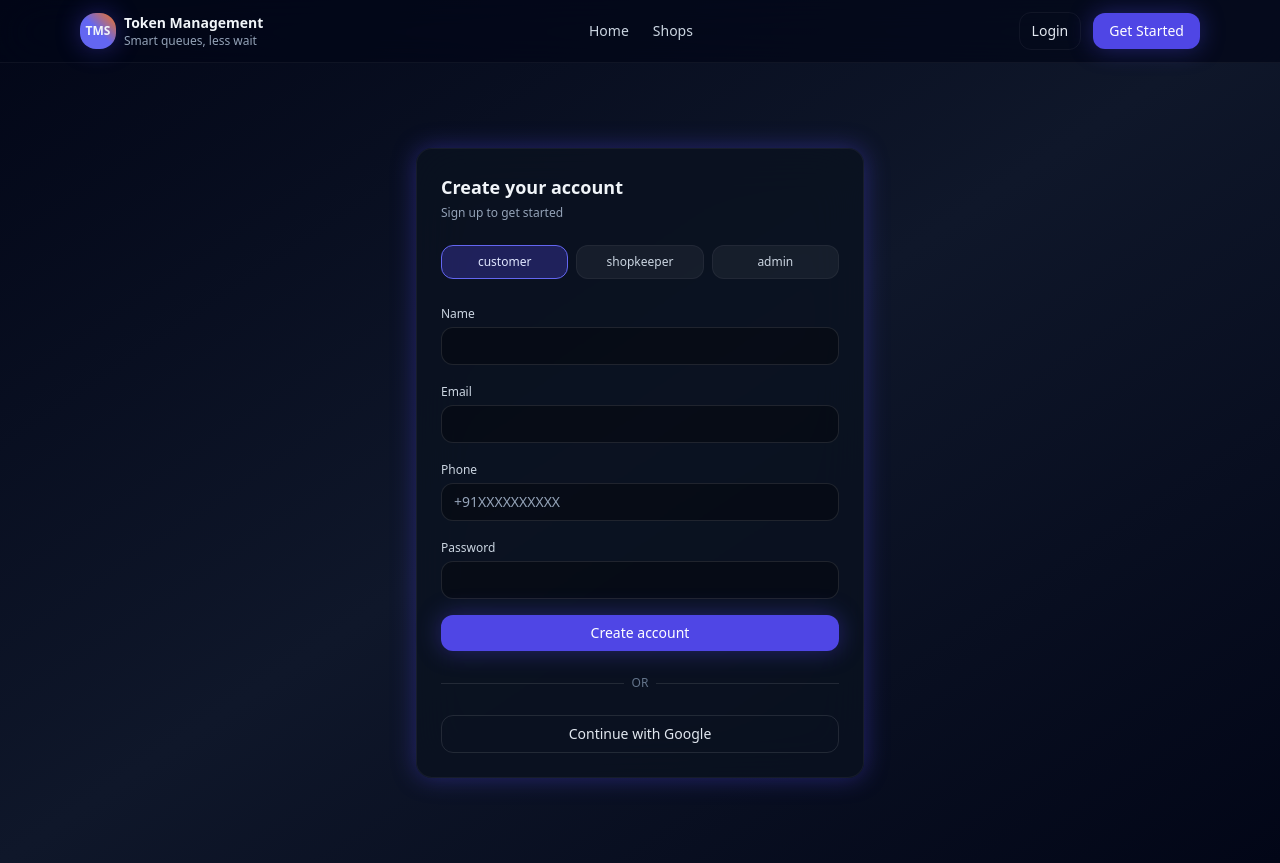
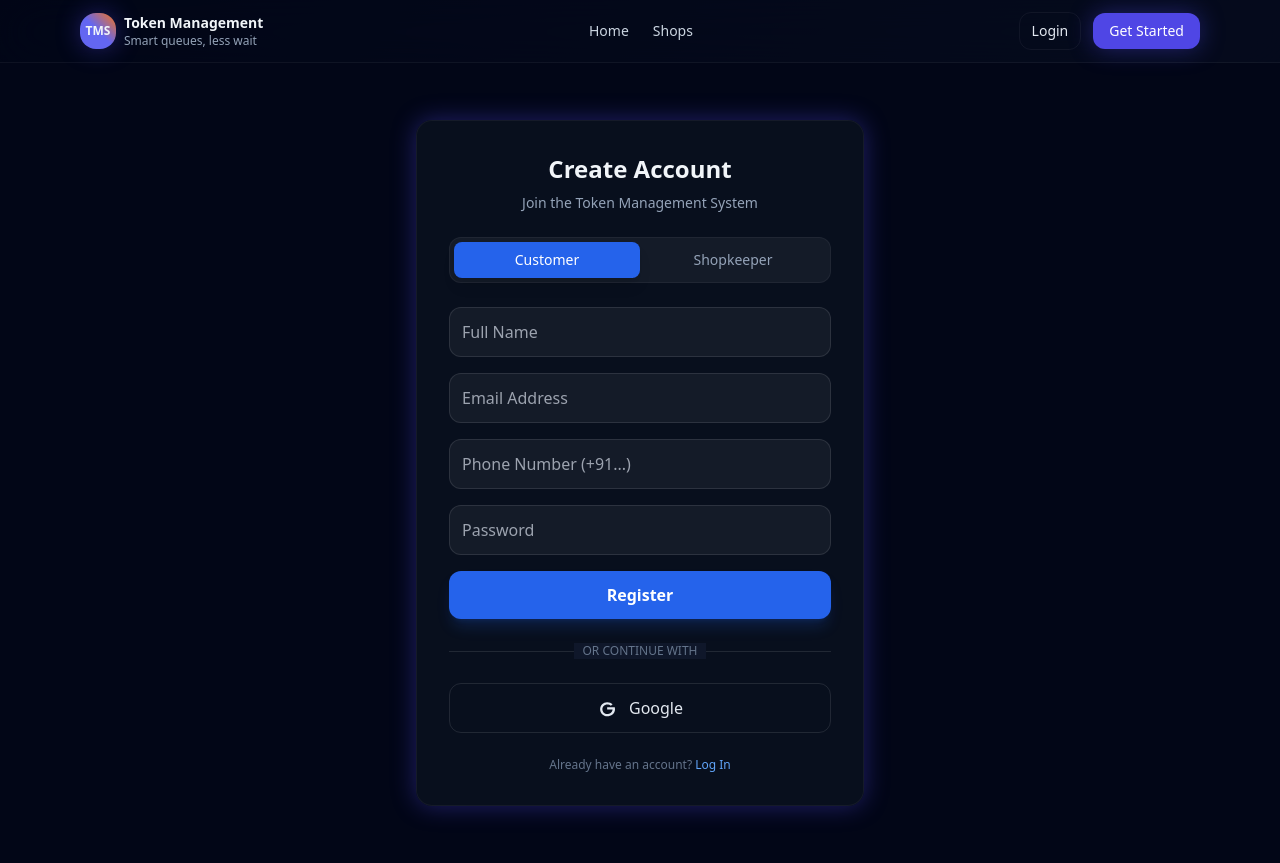
Before and after one commit to umangjajal/token_management_system, a React (Vite) app in the folder web/: page /register in a window 1280 px wide. Built offline with nearby package versions, Linux system fonts and the light colour scheme; no server answers.

Commit message:
Fix CORS configuration

```diff
--- a/web/src/api.js
+++ b/web/src/api.js
@@ -1,8 +1,9 @@
-// src/services/api.js
 import axios from "axios";
 
 const api = axios.create({
+  // Prioritizes the production URL from your environment variables
   baseURL: import.meta.env.VITE_API_URL || "http://localhost:5000/api",
+  withCredentials: true,
   timeout: 15000,
   headers: {
     "Content-Type": "application/json"
@@ -14,7 +15,8 @@ const api = axios.create({
 ============================ */
 api.interceptors.request.use(
   (config) => {
-    const token = localStorage.getItem("token");
+    // Synchronized with localStorage key used in Auth.jsx and useAuth.js
+    const token = localStorage.getItem("tms_token");
 
     if (token) {
       config.headers.Authorization = `Bearer ${token}`;
@@ -31,17 +33,27 @@ api.interceptors.request.use(
 api.interceptors.response.use(
   (response) => response,
   (error) => {
+    // Handle cases where the server is down or CORS blocks the request
     if (!error.response) {
-      console.error("Network error or server not reachable");
-      return Promise.reject(error);
+      console.error("Connection Error: The server is unreachable or CORS is blocking the request.");
+      return Promise.reject({
+        ...error,
+        message: "Unable to connect to the server. Please check your internet or CORS settings."
+      });
     }
 
     const { status, data } = error.response;
 
-    if (status === 401 && data?.code === "TOKEN_EXPIRED") {
-      localStorage.removeItem("token");
-      if (!window.location.pathname.includes("/login")) {
-        window.location.href = "/login";
+    // Handle unauthorized access or expired tokens
+    if (status === 401) {
+      localStorage.removeItem("tms_token");
+
+      // Only redirect to login if the user isn't already trying to authenticate
+      const isAuthPage = window.location.pathname.includes("/login") ||
+                         window.location.pathname.includes("/register");
+
+      if (!isAuthPage) {
+        window.location.href = "/login?session=expired";
       }
     }
 
--- a/web/src/firebase/firebase.js
+++ b/web/src/firebase/firebase.js
@@ -1,15 +1,6 @@
-// web/src/firebase/firebase.js
 import { initializeApp } from "firebase/app";
 import { getAuth, GoogleAuthProvider } from "firebase/auth";
-import {
-  getDataConnect,
-  connectDataConnectEmulator
-} from "firebase/data-connect";
-import { connectorConfig } from "../generated";
 
-/* =========================
-   FIREBASE CONFIG
-========================= */
 const firebaseConfig = {
   apiKey: import.meta.env.VITE_FIREBASE_API_KEY,
   authDomain: import.meta.env.VITE_FIREBASE_AUTH_DOMAIN,
@@ -18,26 +9,13 @@ const firebaseConfig = {
   messagingSenderId: import.meta.env.VITE_FIREBASE_MESSAGING_SENDER_ID,
   appId: import.meta.env.VITE_FIREBASE_APP_ID
 };
-/* =========================
-   INITIALIZE FIREBASE
-========================= */
+
 const app = initializeApp(firebaseConfig);
 
-/* =========================
-   AUTH (EMAIL + GOOGLE)
-========================= */
 export const auth = getAuth(app);
 export const googleProvider = new GoogleAuthProvider();
 
-/* =========================
-   DATA CONNECT
-========================= */
-export const dataConnect = getDataConnect(app, connectorConfig);
-
-/* =========================
-   DATA CONNECT EMULATOR
-========================= */
-if (import.meta.env.DEV) {
-  connectDataConnectEmulator(dataConnect, "127.0.0.1", 9399);
-  console.log("🔥 Data Connect Emulator Connected");
-}
+// REQUIRED
+googleProvider.setCustomParameters({
+  prompt: "select_account"
+});
--- a/web/src/hooks/useAuth.js
+++ b/web/src/hooks/useAuth.js
@@ -9,45 +9,77 @@ export function useAuth() {
       LOAD USER FROM TOKEN
   ========================= */
   useEffect(() => {
+    const initAuth = async () => {
       const token = localStorage.getItem("tms_token");
+
       if (!token) {
         setLoading(false);
         return;
       }
 
-    api
-      .get("/user/profile")
-      .then((res) => {
+      try {
+        // Ensure the API instance has the token for the initial check
+        api.defaults.headers.common["Authorization"] = `Bearer ${token}`;
+        const res = await api.get("/user/profile");
         setUser(res.data);
-      })
-      .catch(() => {
+      } catch (err) {
+        console.error("Session restoration failed:", err);
         localStorage.removeItem("tms_token");
+        delete api.defaults.headers.common["Authorization"];
         setUser(null);
-      })
-      .finally(() => setLoading(false));
+      } finally {
+        setLoading(false);
+      }
+    };
+
+    initAuth();
   }, []);
 
   /* =========================
-     LOGIN
+      LOGIN (EMAIL + PASSWORD)
   ========================= */
   const login = async (email, password) => {
-    const res = await api.post("/auth/login", {
-      email,
-      password
-    });
+    const res = await api.post("/auth/login", { email, password });
 
-    localStorage.setItem("tms_token", res.data.token);
-    setUser(res.data.user);
+    const { token, user: userData } = res.data;
+    localStorage.setItem("tms_token", token);
+
+    // Set global header for subsequent requests
+    api.defaults.headers.common["Authorization"] = `Bearer ${token}`;
+    setUser(userData);
+    return res.data;
   };
 
   /* =========================
       REGISTER
   ========================= */
   const register = async (payload) => {
+    // Backend returns a message; user must verify email before logging in
     const res = await api.post("/auth/register", payload);
+    return res.data;
+  };
 
-    localStorage.setItem("tms_token", res.data.token);
-    setUser(res.data.user);
+  /* =========================
+      GOOGLE LOGIN
+  ========================= */
+  const googleLogin = async (googlePayload) => {
+    try {
+      const res = await api.post("/auth/google", googlePayload);
+
+      const { token, user: userData } = res.data;
+      localStorage.setItem("tms_token", token);
+
+      // Update global API header
+      api.defaults.headers.common["Authorization"] = `Bearer ${token}`;
+      setUser(userData);
+      return res.data;
+    } catch (err) {
+      // Catching the CORS/Network error specifically
+      if (err.code === "ERR_NETWORK") {
+        throw new Error("Cannot connect to backend. Check CORS configuration on Railway.");
+      }
+      throw err;
+    }
   };
 
   /* =========================
@@ -55,8 +87,16 @@ export function useAuth() {
   ========================= */
   const logout = () => {
     localStorage.removeItem("tms_token");
+    delete api.defaults.headers.common["Authorization"];
     setUser(null);
   };
 
-  return { user, loading, login, register, logout };
+  return {
+    user,
+    loading,
+    login,
+    register,
+    googleLogin,
+    logout
+  };
 }
--- a/web/src/pages/Auth.jsx
+++ b/web/src/pages/Auth.jsx
@@ -1,13 +1,15 @@
-// web/src/pages/Auth.jsx
 import { useSearchParams, useNavigate } from "react-router-dom";
 import { useState } from "react";
 import { signInWithPopup } from "firebase/auth";
 import { auth, googleProvider } from "../firebase/firebase";
-import api from "../services/api";
+import { useAuth } from "../hooks/useAuth";
 
-export default function Auth({ mode, onLogin, onRegister }) {
+export default function Auth({ mode }) {
   const [params] = useSearchParams();
   const navigate = useNavigate();
+  const { login, register, googleLogin } = useAuth();
+
+  // Role can come from URL (e.g., ?role=shopkeeper) or default to customer
   const defaultRole = params.get("role") || "customer";
 
   const [form, setForm] = useState({
@@ -25,7 +27,11 @@ export default function Auth({ mode, onLogin, onRegister }) {
       HANDLERS
   ===================== */
   const handleChange = (e) => {
-    setForm({ ...form, [e.target.name]: e.target.value });
+    setForm((prev) => ({ ...prev, [e.target.name]: e.target.value }));
+  };
+
+  const handleRoleChange = (selectedRole) => {
+    setForm((prev) => ({ ...prev, role: selectedRole }));
   };
 
   const handleSubmit = async (e) => {
@@ -35,17 +41,16 @@ export default function Auth({ mode, onLogin, onRegister }) {
 
     try {
       if (mode === "login") {
-        await onLogin(form.email, form.password);
+        await login(form.email, form.password);
         navigate("/");
       } else {
-        await onRegister(form);
-
-        if (form.role === "shopkeeper") navigate("/onboard/shop");
-        else if (form.role === "admin") navigate("/dashboard/admin");
-        else navigate("/");
+        await register(form);
+        // Redirecting to login for email verification flow
+        navigate("/login?verified=false");
       }
     } catch (err) {
-      setError(err.response?.data?.message || "Authentication failed");
+      console.error("Auth error:", err);
+      setError(err.response?.data?.message || "Authentication failed. Please try again.");
     } finally {
       setLoading(false);
     }
@@ -56,142 +61,164 @@ export default function Auth({ mode, onLogin, onRegister }) {
   ===================== */
   const handleGoogleLogin = async () => {
     setError("");
+    setLoading(true);
 
     try {
+      // 1. Firebase Client-side Popup
       const result = await signInWithPopup(auth, googleProvider);
       const user = result.user;
 
-      const res = await api.post("/auth/google", {
+      // 2. Send Google Data + Selected Role to Backend
+      // This is crucial: passing form.role ensures they get the role they picked in the UI
+      await googleLogin({
         email: user.email,
         name: user.displayName,
-        googleId: user.uid
+        googleId: user.uid,
+        role: form.role
       });
 
-      localStorage.setItem("tms_token", res.data.token);
+      // 3. Success Redirect
       navigate("/");
     } catch (err) {
-      console.error("Google login failed", err);
-      setError("Google login failed. Please try again.");
+      console.error("Google login error:", err);
+
+      // Checking specifically for CORS or backend connection issues
+      if (err.message.includes("Network Error") || !err.response) {
+        setError("Cannot connect to server. Ensure backend CORS is configured for localhost:5173.");
+      } else {
+        setError(err.response?.data?.message || "Google login failed. Please try again.");
+      }
+    } finally {
+      setLoading(false);
     }
   };
 
   return (
-    <main className="min-h-screen flex items-center justify-center px-4">
-      <div className="glass-card w-full max-w-md p-6 space-y-6">
-        {/* HEADER */}
-        <div>
-          <h1 className="text-lg font-semibold text-slate-100">
-            {mode === "login" ? "Welcome back" : "Create your account"}
+    <main className="min-h-screen flex items-center justify-center px-4 bg-slate-950">
+      <div className="glass-card w-full max-w-md p-8 space-y-6 bg-slate-900 border border-white/10 rounded-2xl shadow-2xl">
+        <div className="text-center">
+          <h1 className="text-2xl font-bold text-slate-100">
+            {mode === "login" ? "Welcome Back" : "Create Account"}
           </h1>
-          <p className="text-xs text-slate-400 mt-1">
-            {mode === "login"
-              ? "Login to continue"
-              : "Sign up to get started"}
+          <p className="text-sm text-slate-400 mt-2">
+            {mode === "login" ? "Enter your credentials to continue" : "Join the Token Management System"}
           </p>
         </div>
 
-        {/* ROLE SELECT */}
-        {mode === "register" && (
-          <div className="grid grid-cols-3 gap-2 text-xs">
-            {["customer", "shopkeeper", "admin"].map((role) => (
+        {/* ROLE SELECTOR - Important for Google Auth to know which role to assign */}
+        <div className="flex p-1 bg-white/5 rounded-xl border border-white/5">
+          {["customer", "shopkeeper"].map((r) => (
             <button
-                key={role}
+              key={r}
               type="button"
-                onClick={() => setForm((f) => ({ ...f, role }))}
-                className={`py-2 rounded-xl border transition ${
-                  form.role === role
-                    ? "border-primary-500 bg-primary-600/30 text-primary-100"
-                    : "border-white/5 bg-white/5 text-slate-300"
+              onClick={() => handleRoleChange(r)}
+              className={`flex-1 py-2 text-sm font-medium rounded-lg transition-all ${
+                form.role === r
+                ? "bg-blue-600 text-white shadow-lg"
+                : "text-slate-400 hover:text-slate-200"
               }`}
             >
-                {role}
+              {r.charAt(0).toUpperCase() + r.slice(1)}
             </button>
           ))}
         </div>
-        )}
 
-        {/* FORM */}
-        <form onSubmit={handleSubmit} className="space-y-4 text-sm">
+        <form onSubmit={handleSubmit} className="space-y-4">
           {mode === "register" && (
             <div className="space-y-1">
-              <label className="text-xs text-slate-300">Name</label>
               <input
                 name="name"
+                type="text"
+                placeholder="Full Name"
                 value={form.name}
                 onChange={handleChange}
+                className="w-full bg-white/5 border border-white/10 p-3 rounded-xl text-white focus:border-blue-500 focus:ring-1 focus:ring-blue-500 outline-none transition"
                 required
-                className="input"
               />
             </div>
           )}
 
           <div className="space-y-1">
-            <label className="text-xs text-slate-300">Email</label>
             <input
               name="email"
               type="email"
+              placeholder="Email Address"
               value={form.email}
               onChange={handleChange}
+              className="w-full bg-white/5 border border-white/10 p-3 rounded-xl text-white focus:border-blue-500 focus:ring-1 focus:ring-blue-500 outline-none transition"
               required
-              className="input"
             />
           </div>
 
           {mode === "register" && (
             <div className="space-y-1">
-              <label className="text-xs text-slate-300">Phone</label>
               <input
                 name="phone"
+                type="tel"
+                placeholder="Phone Number (+91...)"
                 value={form.phone}
                 onChange={handleChange}
-                placeholder="+91XXXXXXXXXX"
-                className="input"
+                className="w-full bg-white/5 border border-white/10 p-3 rounded-xl text-white focus:border-blue-500 focus:ring-1 focus:ring-blue-500 outline-none transition"
               />
             </div>
           )}
 
           <div className="space-y-1">
-            <label className="text-xs text-slate-300">Password</label>
             <input
               name="password"
               type="password"
+              placeholder="Password"
               value={form.password}
               onChange={handleChange}
+              className="w-full bg-white/5 border border-white/10 p-3 rounded-xl text-white focus:border-blue-500 focus:ring-1 focus:ring-blue-500 outline-none transition"
               required
-              className="input"
             />
           </div>
 
-          {error && <p className="text-xs text-red-400">{error}</p>}
+          {error && (
+            <div className="p-3 bg-red-500/10 border border-red-500/20 rounded-lg">
+              <p className="text-red-400 text-xs text-center">{error}</p>
+            </div>
+          )}
 
           <button
             type="submit"
+            className="w-full bg-blue-600 hover:bg-blue-700 text-white py-3 rounded-xl font-semibold shadow-lg shadow-blue-600/20 transition-all active:scale-[0.98] disabled:opacity-50"
             disabled={loading}
-            className="btn-primary w-full justify-center"
           >
-            {loading
-              ? "Please wait..."
-              : mode === "login"
-              ? "Login"
-              : "Create account"}
+            {loading ? "Please wait..." : mode === "login" ? "Login" : "Register"}
           </button>
         </form>
 
-        {/* DIVIDER */}
-        <div className="flex items-center gap-2 text-xs text-slate-500">
-          <div className="flex-1 h-px bg-white/10" />
-          OR
-          <div className="flex-1 h-px bg-white/10" />
+        <div className="relative">
+          <div className="absolute inset-0 flex items-center">
+            <div className="w-full border-t border-white/10"></div>
+          </div>
+          <div className="relative flex justify-center text-xs uppercase">
+            <span className="bg-slate-900 px-2 text-slate-500">Or continue with</span>
+          </div>
         </div>
 
-        {/* GOOGLE */}
         <button
           onClick={handleGoogleLogin}
-          className="w-full rounded-xl border border-white/10 py-2 text-sm
-                     text-slate-200 hover:bg-white/5 transition"
+          className="w-full flex items-center justify-center gap-3 border border-white/10 py-3 rounded-xl text-slate-200 hover:bg-white/5 transition-all active:scale-[0.98] disabled:opacity-50"
+          disabled={loading}
         >
-          Continue with Google
+          <svg className="w-5 h-5" viewBox="0 0 24 24">
+            <path fill="currentColor" d="M21.35,11.1H12.18V13.83H18.69C18.36,17.64 15.19,19.27 12.19,19.27C9.03,19.27 6.48,16.68 6.48,13.5C6.48,10.31 9.03,7.74 12.19,7.74C13.9,7.74 15.6,8.36 16.67,9.35L18.73,7.35C17.21,5.97 14.8,5.01 12.19,5.01C7.5,5.01 3.75,8.81 3.75,13.5C3.75,18.19 7.5,21.99 12.19,21.99C16.88,21.99 21.62,18.75 21.62,13.5C21.62,12.63 21.48,11.85 21.35,11.1Z" />
+          </svg>
+          Google
         </button>
+
+        <p className="text-center text-xs text-slate-500">
+          {mode === "login" ? "Don't have an account? " : "Already have an account? "}
+          <button
+            onClick={() => navigate(mode === "login" ? "/register" : "/login")}
+            className="text-blue-400 hover:underline"
+          >
+            {mode === "login" ? "Sign Up" : "Log In"}
+          </button>
+        </p>
       </div>
     </main>
   );
```
Also changed, not shown: 2 other files (tests, documents, lock files or other folders). Lines whose indentation alone changed are shown as unchanged.
